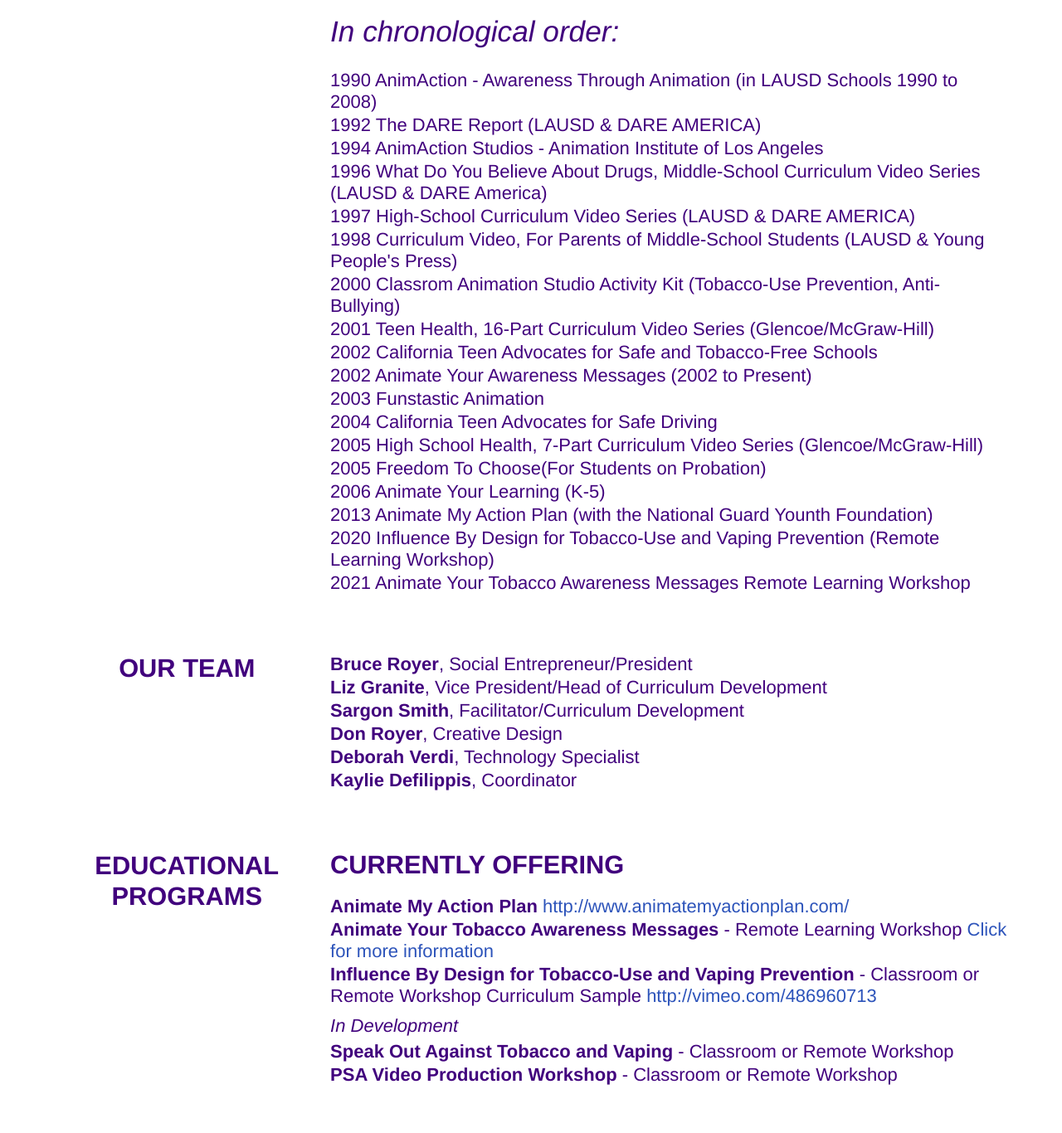
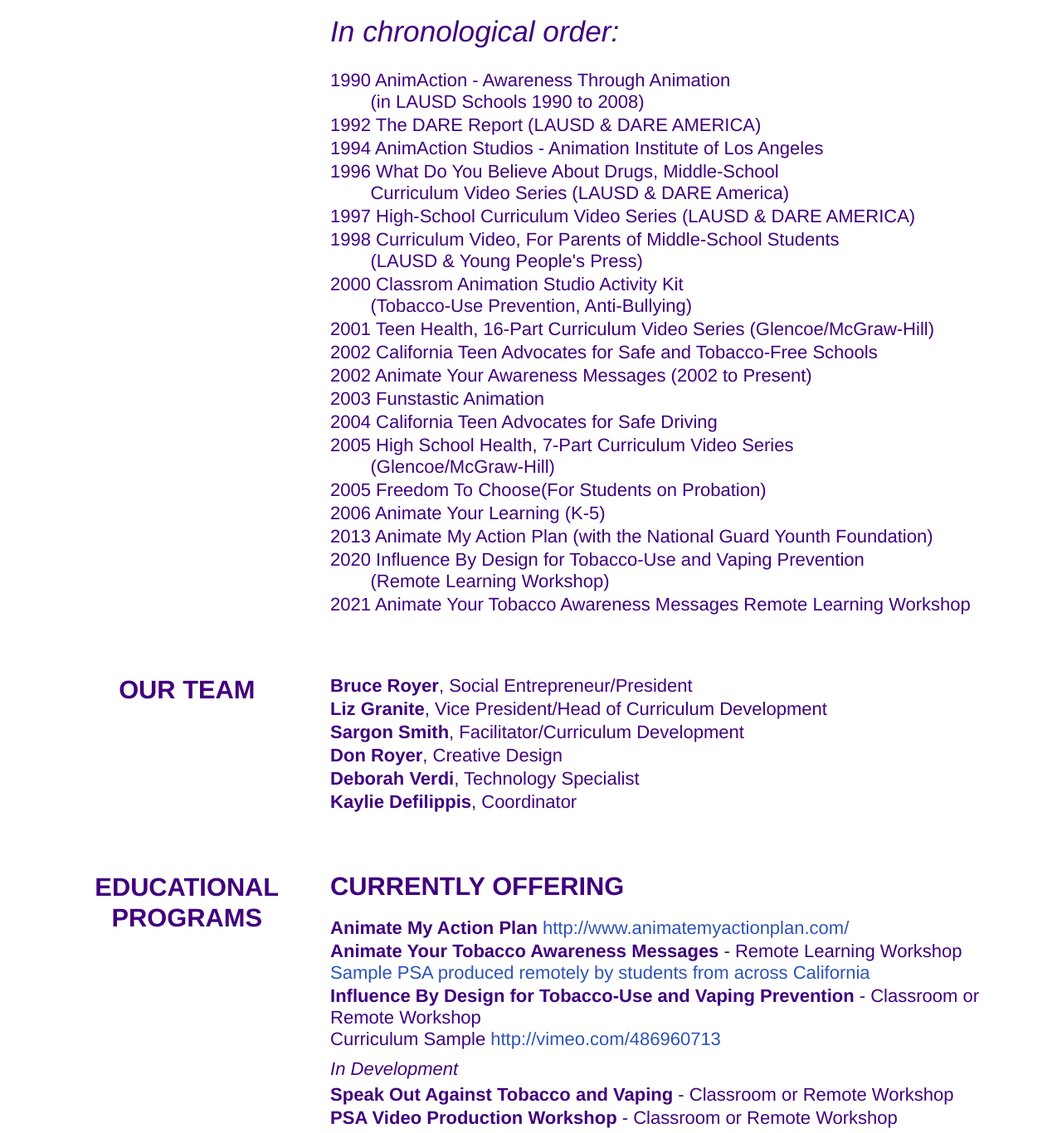
Before and after one commit to BouletAP/royerstudios.education, a website: page index.html in a window 1280 px wide. Shown: the part 1431-2797 px from the top of the page at 83% size. Drawn offline with Linux system fonts and the light colour scheme; a web font is replaced by a local one.

Commit message:
revisions v2

```diff
--- a/_scss/_page.scss
+++ b/_scss/_page.scss
@@ -46,12 +46,18 @@
 .section li {margin-bottom:2px;}
 
 .section-about h2 {font-style: italic;font-weight: 300;margin-left:-2px;}
-.section-tr .h3 {
-    display: inline-block;
-    font-size: 1.6em;
-    line-height: 1.2em;
-    margin-bottom:25px;
-    font-style: italic;
+.section-tr {
+    .h3 {
+        display: inline-block;
+        font-size: 1.6em;
+        line-height: 1.2em;
+        margin-bottom:25px;
+        font-style: italic;
+    }
+    li {
+        text-indent: -2.2em;
+        padding-left:2.2em;
+    }
 }
 
 .section-team,
--- a/_scss/_responsive.scss
+++ b/_scss/_responsive.scss
@@ -4,7 +4,11 @@
 }
 
 
+@include mq('desktop', max) {
+    .min-desktop,
+    .br-min-desktop {display: none;}
 
+}
 
 
 @include mq('tablet', max) {
--- a/gulpfile.js
+++ b/gulpfile.js
@@ -17,10 +17,10 @@
     server: "./"
   });
 
-  gulp.watch("./_scss/*.scss", gulp.series('sass', 'minify-css', 'rename-minified'));
+  gulp.watch("./_scss/*.scss", gulp.series('sass', 'minify-css')); //, 'rename-minified'
 
   gulp.watch("./*.html").on('change', browserSync.reload);
-  gulp.watch("./style.min.css").on('change', browserSync.reload);
+  gulp.watch("./style.css").on('change', browserSync.reload);
 });
 
 gulp.task('minify-css', () => {
--- a/index.html
+++ b/index.html
@@ -15,7 +15,7 @@
         <meta name="twitter:card" content="Serving schools with innovative medias-arts based programs since 1990">
 
         <link rel="stylesheet" href="https://use.typekit.net/esc3thr.css">
-        <link rel="stylesheet" href="./style.min.css?v=2">
+        <link rel="stylesheet" href="./style.css">
 
     </head>
     <body>
@@ -35,7 +35,7 @@
                 <div class="welcome-message">
                     <h1><span class="welcome">Welcome to</span><span class="img">RoyerStudios.Education</span></h1>
                     <img src="http://royerstudios.education/sc160321/medias/royerstudios-education.png" alt="Logo of RoyerStudios.Education">
-                    <p>Serving schools nationwide with<br> innovative media-arts based programs since 1990</p>
+                    <p>Serving schools nationwide with<br class="min-desktop"> innovative media-arts based programs since 1990</p>
                 </div>
             </header>
 
@@ -73,23 +73,23 @@
                     <h2>Developing and implementing innovative media-arts based educational programs since 1990.</h2>
                     <span class="h3">In chronological order:</span>
                     <ul>
-                        <li>1990 AnimAction - Awareness Through Animation (in LAUSD Schools 1990 to 2008)</li>
+                        <li>1990 AnimAction - Awareness Through Animation <br>(in LAUSD Schools 1990 to 2008)</li>
                         <li>1992 The DARE Report (LAUSD & DARE AMERICA)</li>
                         <li>1994 AnimAction Studios - Animation Institute of Los Angeles</li>
-                        <li>1996 What Do You Believe About Drugs, Middle-School Curriculum Video Series (LAUSD & DARE America)</li>
+                        <li>1996 What Do You Believe About Drugs, Middle-School <br class="min-desktop">Curriculum Video Series (LAUSD & DARE America)</li>
                         <li>1997 High-School Curriculum Video Series (LAUSD & DARE AMERICA)</li>
-                        <li>1998 Curriculum Video, For Parents of Middle-School Students (LAUSD & Young People's Press)</li>
-                        <li>2000 Classrom Animation Studio Activity Kit (Tobacco-Use Prevention, Anti-Bullying)</li>
+                        <li>1998 Curriculum Video, For Parents of Middle-School Students <br class="min-desktop">(LAUSD & Young People's Press)</li>
+                        <li>2000 Classrom Animation Studio Activity Kit <br>(Tobacco-Use Prevention, Anti-Bullying)</li>
                         <li>2001 Teen Health, 16-Part Curriculum Video Series (Glencoe/McGraw-Hill)</li>
                         <li>2002 California Teen Advocates for Safe and Tobacco-Free Schools</li>
                         <li>2002 Animate Your Awareness Messages (2002 to Present)</li>
                         <li>2003 Funstastic Animation</li>
                         <li>2004 California Teen Advocates for Safe Driving</li>
-                        <li>2005 High School Health, 7-Part Curriculum Video Series (Glencoe/McGraw-Hill)</li>
+                        <li>2005 High School Health, 7-Part Curriculum Video Series <br class="min-desktop">(Glencoe/McGraw-Hill)</li>
                         <li>2005 Freedom To Choose(For Students on Probation)</li>
                         <li>2006 Animate Your Learning (K-5)</li>
                         <li>2013 Animate My Action Plan (with the National Guard Younth Foundation)</li>
-                        <li>2020 Influence By Design for Tobacco-Use and Vaping Prevention (Remote Learning Workshop)</li>
+                        <li>2020 Influence By Design for Tobacco-Use and Vaping Prevention <br class="min-desktop">(Remote Learning Workshop)</li>
                         <li>2021 Animate Your Tobacco Awareness Messages Remote Learning Workshop</li>
                     </ul>
                 </div>
@@ -120,8 +120,8 @@
                     <h2 class="text-uc">Currently Offering</h2>
                     <ul>
                         <li><strong>Animate My Action Plan</strong> <a href="http://www.animatemyactionplan.com/" target="_blank" title="Animate My Action Plan">http://www.animatemyactionplan.com/</a></li>
-                        <li><strong>Animate Your Tobacco Awareness Messages</strong> - Remote Learning Workshop <a href="http://royerstudios.education/sc160321/medias/AYTAM-Promotion.pdf" target="_blank" title="Animate Your Tobacco Awareness Messages - Remote Learning Workshop">Click for more information</a></li>
-                        <li><strong>Influence By Design for Tobacco-Use and Vaping Prevention</strong> - Classroom or Remote Workshop Curriculum Sample <a href="http://vimeo.com/486960713" target="_blank" title="Influence By Design for Tobacco-Use and Vaping Prevention - Classroom or Remote Workshop Curriculum Sample">http://vimeo.com/486960713</a></li>
+                        <li><strong>Animate Your Tobacco Awareness Messages</strong> - Remote Learning Workshop <br><a href="https://vimeo.com/524519883" target="_blank" title="Animate Your Tobacco Awareness Messages - Remote Learning Workshop">Sample PSA produced remotely by students from across California</a></li>
+                        <li><strong>Influence By Design for Tobacco-Use and Vaping Prevention</strong> - Classroom or Remote Workshop <br>Curriculum Sample <a href="http://vimeo.com/486960713" target="_blank" title="Influence By Design for Tobacco-Use and Vaping Prevention - Classroom or Remote Workshop Curriculum Sample">http://vimeo.com/486960713</a></li>
                         <li class="m2"><i>In Development</i></li>
                         <li><strong>Speak Out Against Tobacco and Vaping</strong> - Classroom or Remote Workshop</li>
                         <li><strong>PSA Video Production Workshop</strong> - Classroom or Remote Workshop</li>
```
Also changed, not shown: medias/style.css, style.css, style.min.css.
